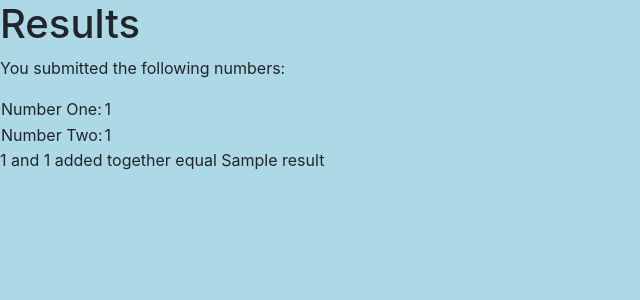
After one commit to ravenusmc/flask_one, a Flask app: template templates/results.html in a window 1280 px wide. The commit adds this page. Shown: the top 300 px of the page, without its empty margins (0-640 px from the left). Run offline with Flask 2, Linux system fonts and the light colour scheme; the template is opened without the code that fills it: most values are stand-ins (such as "Sample title", 1, 10 or a date in 2020); some libraries are stand-ins or nearby versions.

Commit message:
created page to show results and added code for it

```diff
--- a/main.py
+++ b/main.py
@@ -10,9 +10,10 @@ def index():
 
 @app.route('/one', methods=['POST'])
 def first():
-    num1 = int(request.form['numberOne'])
-    num2 = int(request.form['numberTwo'])
-    return str(num(num1, num2))
+    numOne = int(request.form['numberOne'])
+    numTwo = int(request.form['numberTwo'])
+    results = str(num(numOne, numTwo))
+    return render_template('results.html', numOne = numOne, numTwo = numTwo, result = results)
 
 @app.route('/entry')
 def entry_page():
--- a/templates/entry.html
+++ b/templates/entry.html
@@ -17,6 +17,4 @@
       </form>
   </div>
 
-
-
 {% endblock %}
--- /dev/null
+++ b/templates/results.html
@@ -0,0 +1,15 @@
+{% extends 'base.html' %}
+
+{% block body %}
+
+<h1>Results</h1>
+
+<p>You submitted the following numbers: </p>
+<table>
+    <tr><td>Number One: </td><td> {{ numOne }} </td></tr>
+    <tr><td>Number Two: </td><td> {{ numTwo }} </td></tr>
+</table>
+
+<p>{{ numOne }} and {{ numTwo }} added together equal {{ result }} </p>
+
+{% endblock %}
```
